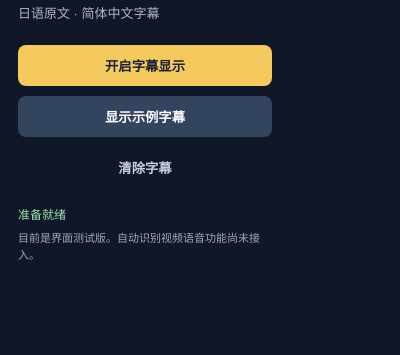
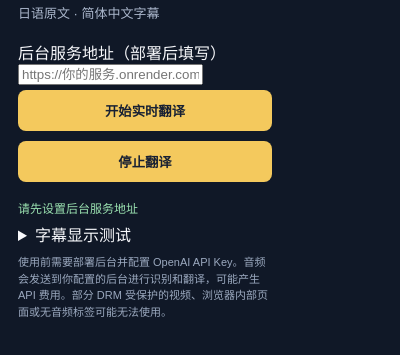
Before and after one commit to CJTAN0424/sublingo, a browser extension: page popup.html in a window 400 px wide. Shown: the part 49-404 px from the top of the page. Drawn offline with Linux system fonts and the light colour scheme.

Commit message:
Add live translation controls and backend setting

```diff
--- a/popup.html
+++ b/popup.html
@@ -10,11 +10,21 @@
   <main>
     <h1>SubLingo</h1>
     <p class="subtitle">日语原文 · 简体中文字幕</p>
-    <button id="toggle">开启字幕显示</button>
-    <button id="demo" class="secondary">显示示例字幕</button>
-    <button id="clear" class="text-button">清除字幕</button>
-    <p id="status" role="status">准备就绪</p>
-    <p class="note">目前是界面测试版。自动识别视频语音功能尚未接入。</p>
+
+    <label for="backendUrl">后台服务地址（部署后填写）</label>
+    <input id="backendUrl" type="url" placeholder="https://你的服务.onrender.com">
+
+    <button id="start">开始实时翻译</button>
+    <button id="stop" class="stop" disabled>停止翻译</button>
+    <p id="status" role="status">请先设置后台服务地址</p>
+
+    <details>
+      <summary>字幕显示测试</summary>
+      <button id="toggle" class="secondary">开启字幕显示</button>
+      <button id="demo" class="secondary">显示示例字幕</button>
+      <button id="clear" class="text-button">清除字幕</button>
+    </details>
+    <p class="note">使用前需要部署后台并配置 OpenAI API Key。音频会发送到你配置的后台进行识别和翻译，可能产生 API 费用。部分 DRM 受保护的视频、浏览器内部页面或无音频标签可能无法使用。</p>
   </main>
   <script src="popup.js"></script>
 </body>
```
